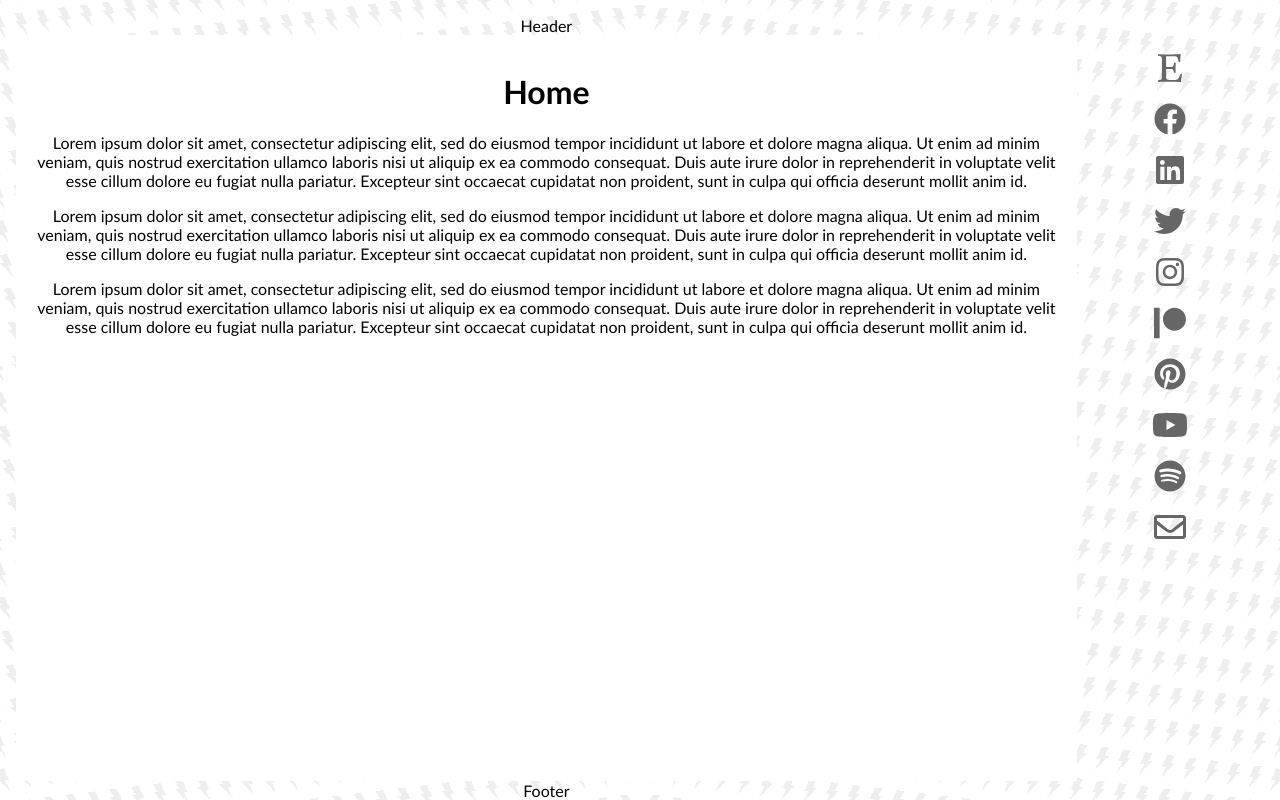
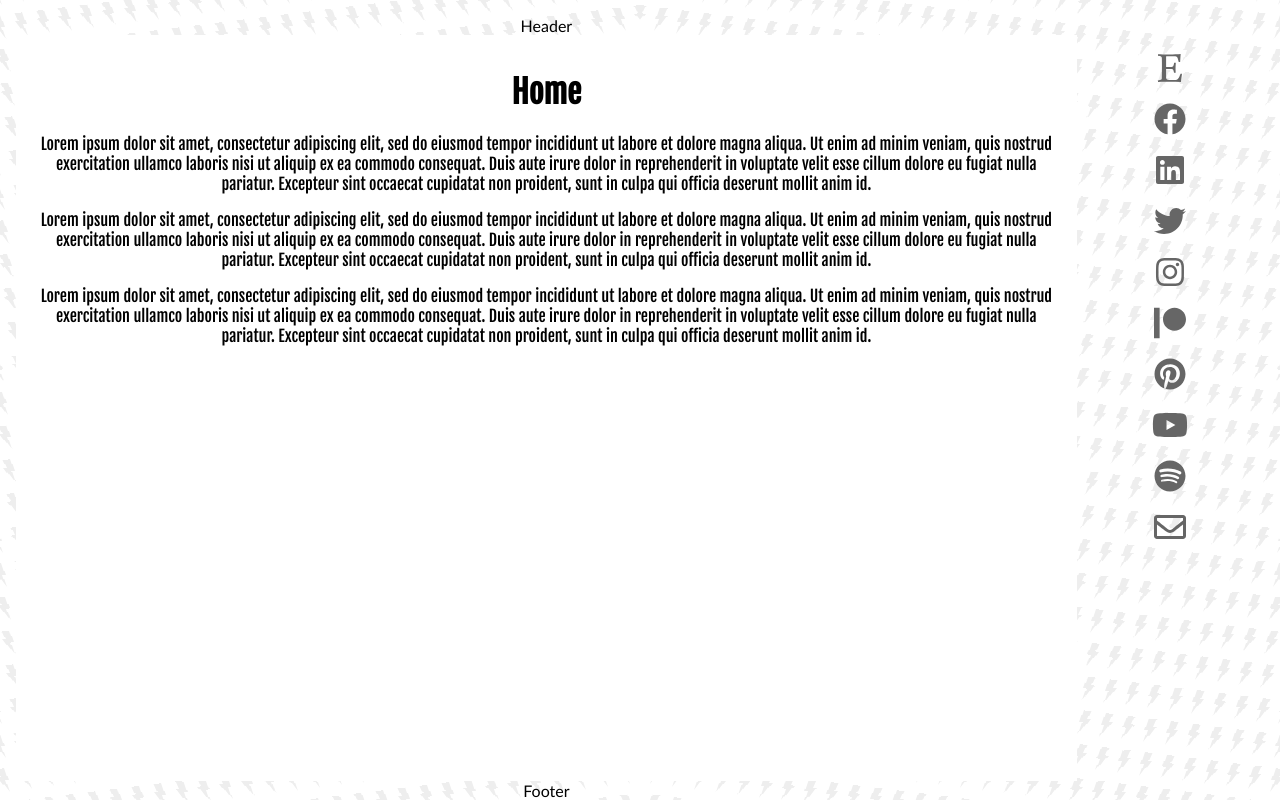
Before and after one commit to cowlik/skydottir, a Next.js app: page / in a window 1280 px wide. Built offline with nearby package versions, Linux system fonts and the light colour scheme.

Commit message:
added Google Font: Fjalla One

```diff
--- a/pages/Home/Home.module.scss
+++ b/pages/Home/Home.module.scss
@@ -2,4 +2,5 @@
 	padding: 1rem;
 	background-color: #fff;
 	flex: 1 0 auto;
+	font-family: 'Fjalla One', sans-serif;
 }
--- a/pages/_app.js
+++ b/pages/_app.js
@@ -1,15 +1,44 @@
 import 'styles/globals.scss';
+import Head from 'next/head';
 import Bg from 'components/Bg';
 import Layout from 'components/Layout';
 import { library } from '@fortawesome/fontawesome-svg-core';
-import { fab } from '@fortawesome/free-brands-svg-icons';
+import {
+	faEtsy,
+	faFacebook,
+	faInstagram,
+	faLinkedin,
+	faPatreon,
+	faPinterest,
+	faSpotify,
+	faTwitter,
+	faYoutube,
+} from '@fortawesome/free-brands-svg-icons';
 import { faEnvelope } from '@fortawesome/free-regular-svg-icons';
 
-library.add(fab, faEnvelope);
+library.add(
+	faEtsy,
+	faFacebook,
+	faInstagram,
+	faLinkedin,
+	faPatreon,
+	faPinterest,
+	faSpotify,
+	faTwitter,
+	faYoutube,
+	faEnvelope
+);
 
 export default function App({ Component, pageProps }) {
 	return (
 		<>
+			<Head>
+				<link rel='preconnect' href='https://fonts.gstatic.com' />
+				<link
+					rel='stylesheet'
+					href='https://fonts.googleapis.com/css2?family=Fjalla+One&display=swap'
+				></link>
+			</Head>
 			<Bg />
 			<Layout>
 				<Component {...pageProps} />
```
